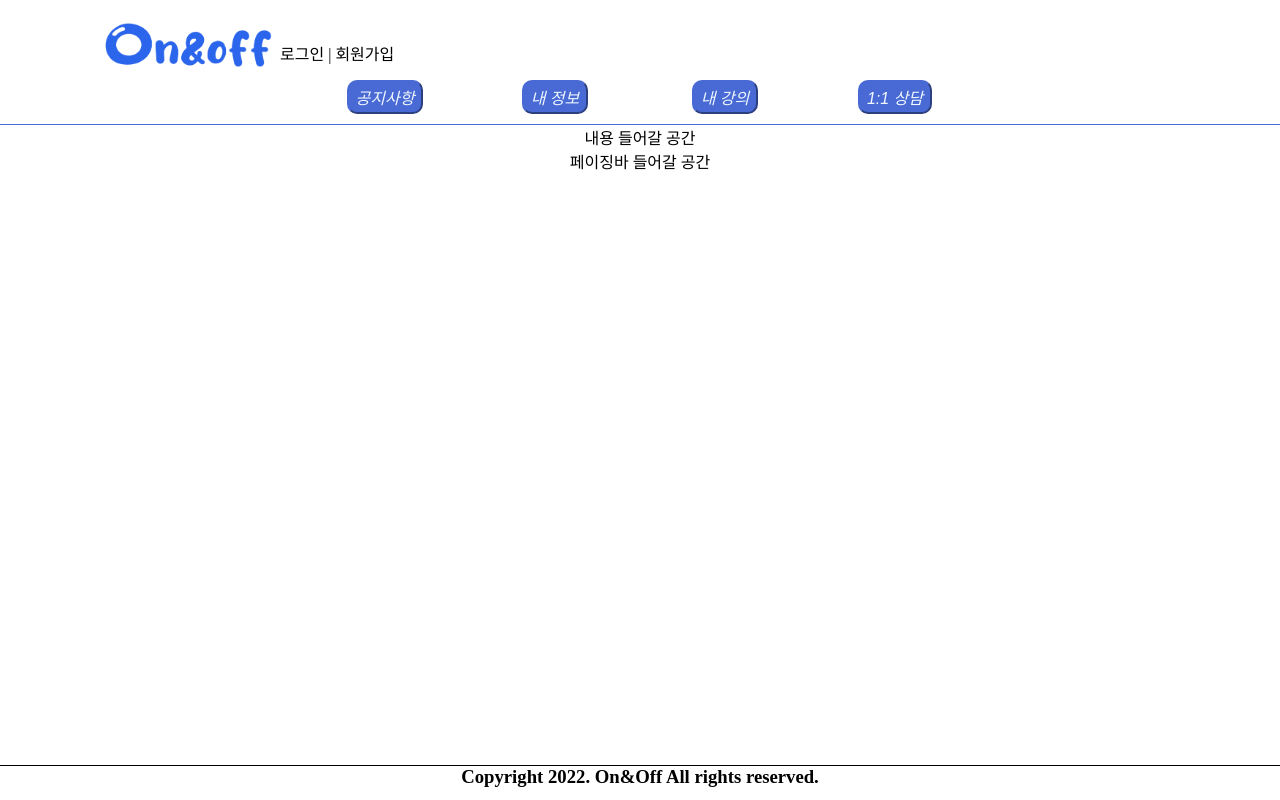
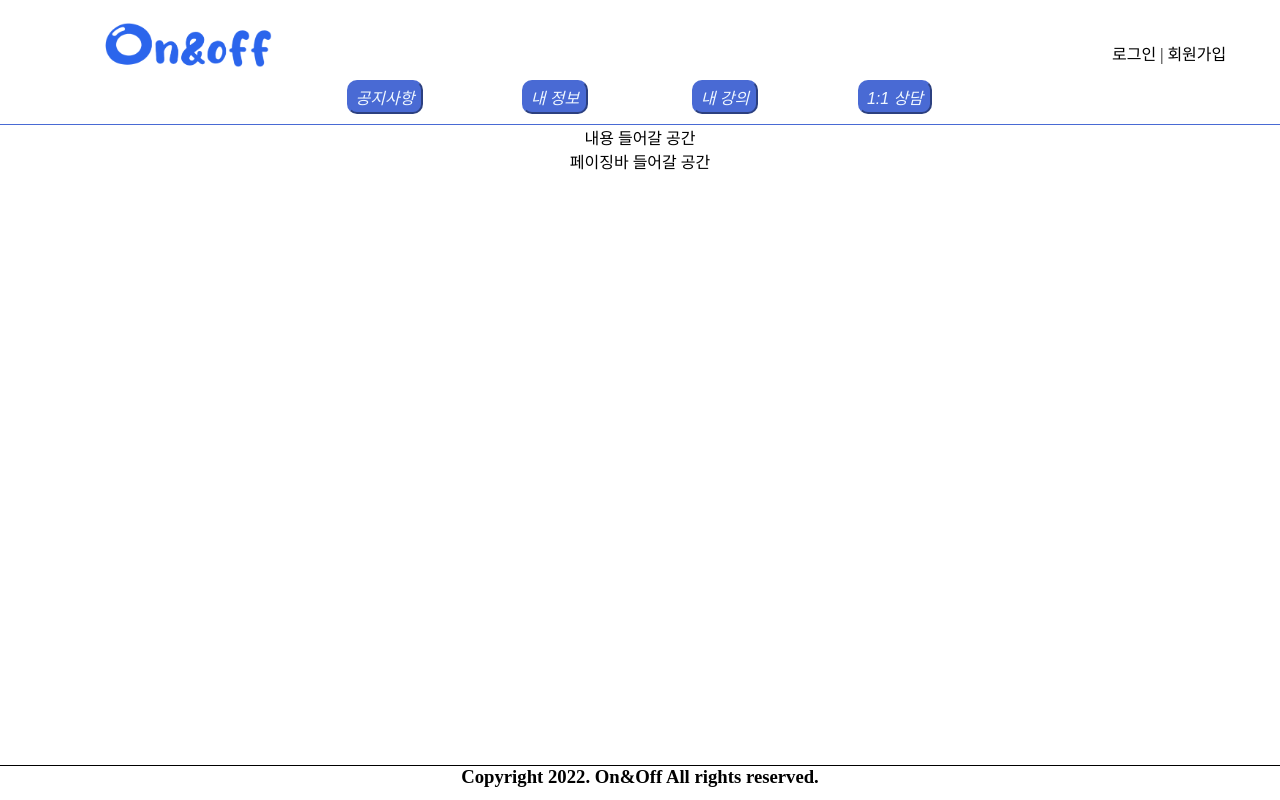
Before and after one commit to nayoungAn/finalproject, a React (Create React App) app: page / in a window 1280 px wide. Shown: the top 800 px of the page. Built offline with nearby package versions, Linux system fonts and the light colour scheme.

Commit message:
[안나영] main

```diff
--- a/src/components/common/Header.module.css
+++ b/src/components/common/Header.module.css
@@ -1,4 +1,5 @@
 .HeaderDiv {
+    position: relative;
     display: flex;
     margin-left: 100px;
     margin-top: 30px;
@@ -7,6 +8,7 @@
     height: 50px;
     line-height: 50px;
     width: 100%;
+    gap: 65%;
 }
 
 .InputStyle {
```
